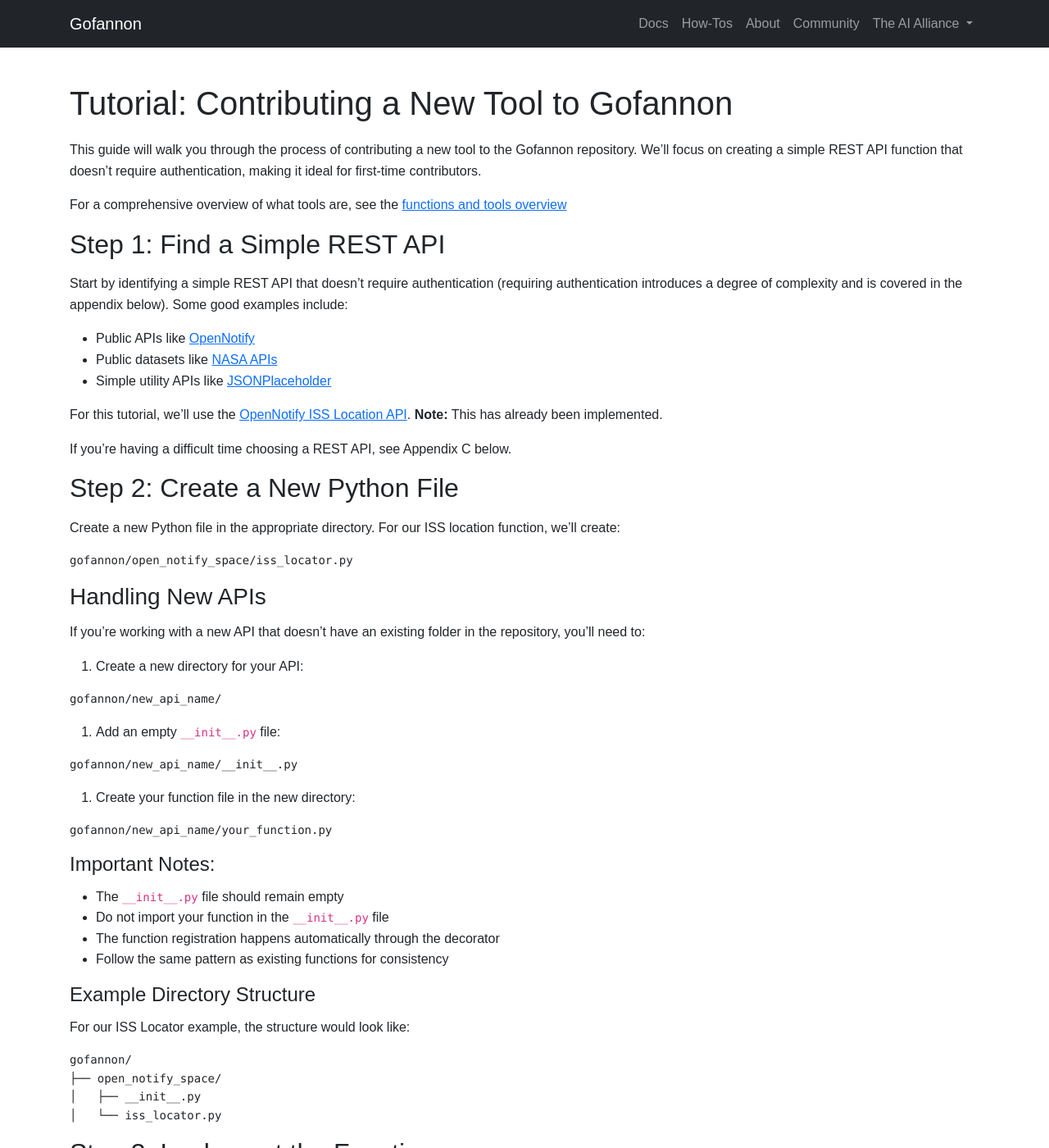
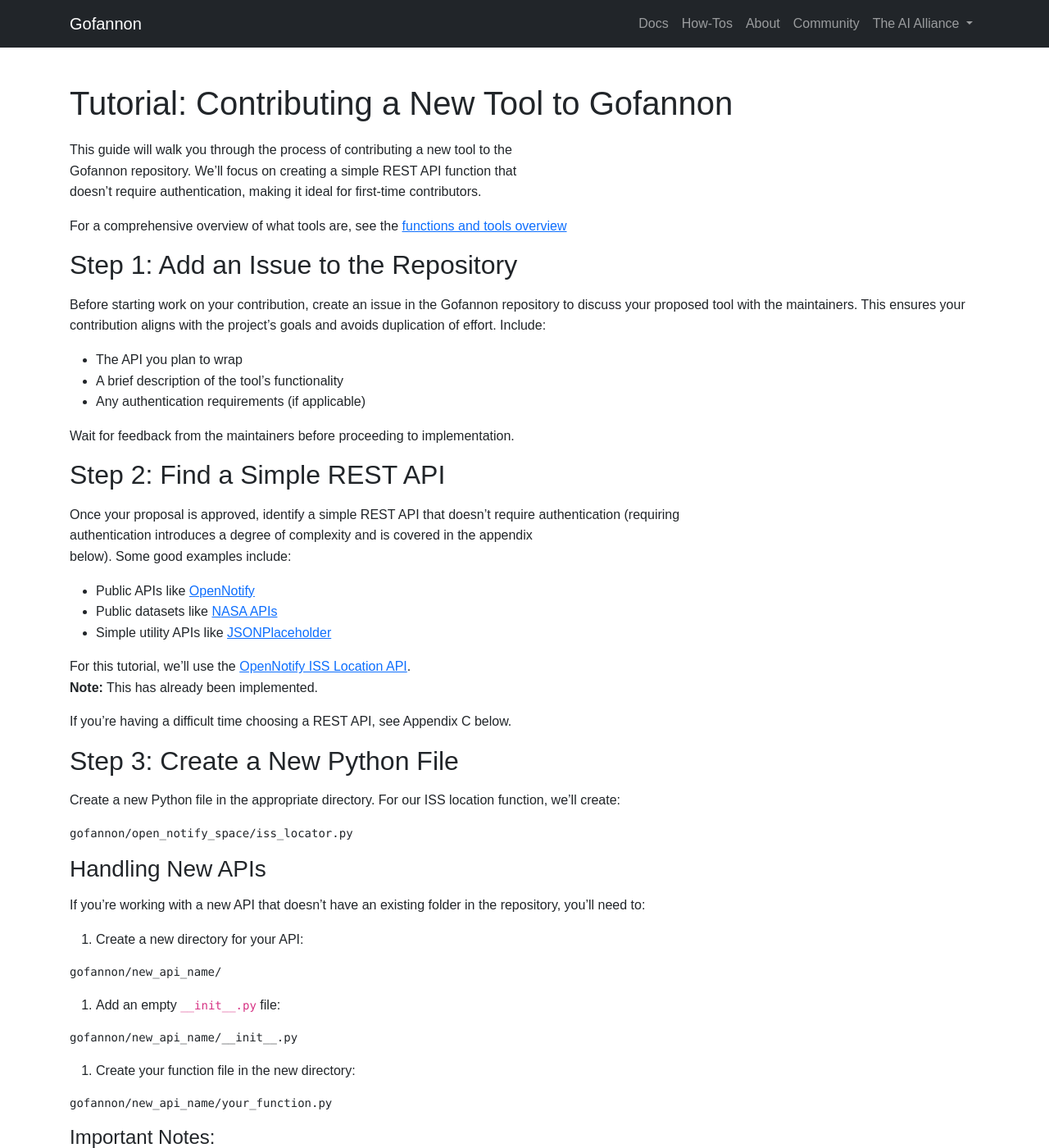
Before and after one commit to vedansh-5/gofannon, a Jekyll site: the page built from website/how-tos/contribute_tool.md, in a window 1280 px wide and 1400 px high. Shown: the whole window at 82% size. Built offline with Jekyll 4.4.1, drawn with Linux system fonts in a browser that asks for light colours; some of the changed text lies outside the part shown.

Commit message:
Add bit about creating issue first (#190)
Signed-off-by: rawkintrevo <trevor.d.grant@gmail.com>

````diff
--- a/website/how-tos/contribute_tool.md
+++ b/website/how-tos/contribute_tool.md
@@ -11,9 +11,19 @@ doesn't require authentication, making it ideal for first-time contributors.
 
 For a comprehensive overview of what tools are, see the [functions and tools overview](https://the-ai-alliance.github.io/gofannon/docs/functions_and_tools_overview.html)
 
-## Step 1: Find a Simple REST API
+## Step 1: Add an Issue to the Repository
 
-Start by identifying a simple REST API that doesn't require authentication (requiring
+Before starting work on your contribution, create an issue in the Gofannon repository to discuss your proposed tool with the maintainers. This ensures your contribution aligns with the project's goals and avoids duplication of effort. Include:
+
+- The API you plan to wrap
+- A brief description of the tool's functionality
+- Any authentication requirements (if applicable)
+
+Wait for feedback from the maintainers before proceeding to implementation.
+
+## Step 2: Find a Simple REST API
+
+Once your proposal is approved, identify a simple REST API that doesn't require authentication (requiring
 authentication introduces a degree of complexity and is covered in the appendix
 below). Some good examples include:
 
@@ -88,9 +98,9 @@ logger = logging.getLogger(__name__)
 
 @FunctionRegistry.register
 class IssLocator(BaseTool):
-def __init__(self, name="iss_locator"):
-    super().__init__()
-    self.name = name
+    def __init__(self, name="iss_locator"):
+        super().__init__()
+        self.name = name
 
     @property
     def definition(self):
@@ -213,7 +223,7 @@ NEW_API_KEY=your_api_key_here
 
 ```python
 class ToolConfig:
-_instance = None
+    _instance = None
 
     def __init__(self):
         load_dotenv()
@@ -276,8 +286,8 @@ Add robust error handling for authentication failures:
 def fn(self, **kwargs):
     try:
         headers = {
-        'Authorization': f'Bearer {self.api_key}',
-        'Content-Type': 'application/json'
+            'Authorization': f'Bearer {self.api_key}',
+            'Content-Type': 'application/json'
         }
 
         response = requests.get(
@@ -304,7 +314,7 @@ Update your function's documentation to include authentication requirements:
 
 ```python
 class AuthenticatedApiTool(BaseTool):
-"""Description of your authenticated API function
+    """Description of your authenticated API function
 
     Requires an API key from https://api.example.com
     Set the API key in your .env file as NEW_API_KEY=your_key
````
Also changed, not shown: other parts of website/how-tos/contribute_tool.md (+6 -6 lines).
